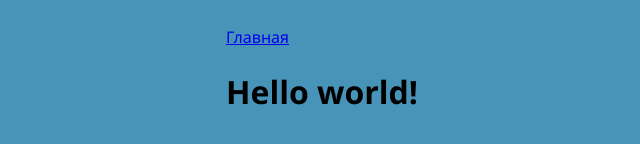
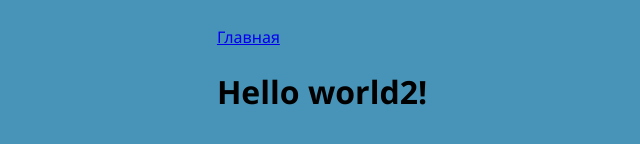
Before and after one commit to dzhusai25-sudo/VroomSocial, a React app: page / in a window 1280 px wide. Shown: the part 328-472 px from the top of the page, without its empty margins (318-958 px from the left). Built offline with nearby package versions, Linux system fonts and the light colour scheme.

Commit message:
test git changes

```diff
--- a/src/pages/Home.tsx
+++ b/src/pages/Home.tsx
@@ -1,7 +1,7 @@
 export function Home() {
   return (
     <div>
-      <h1>Hello world!</h1>
+      <h1>Hello world2!</h1>
     </div>
   );
 }
```
